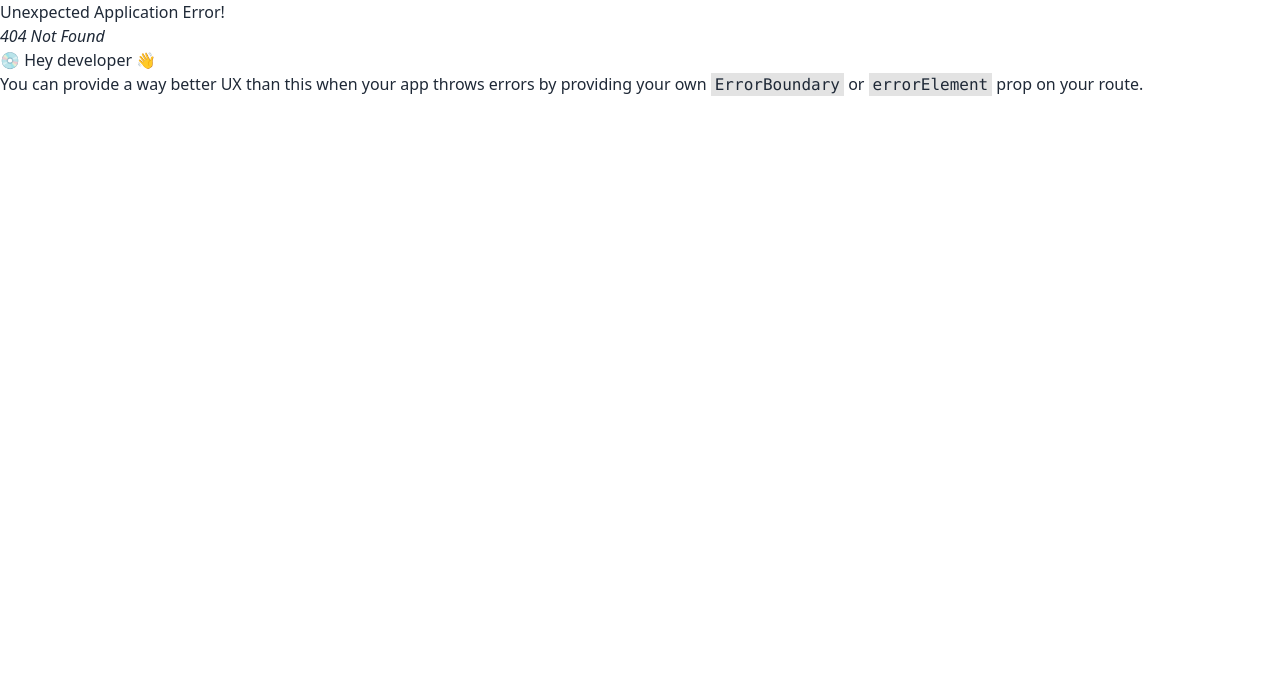
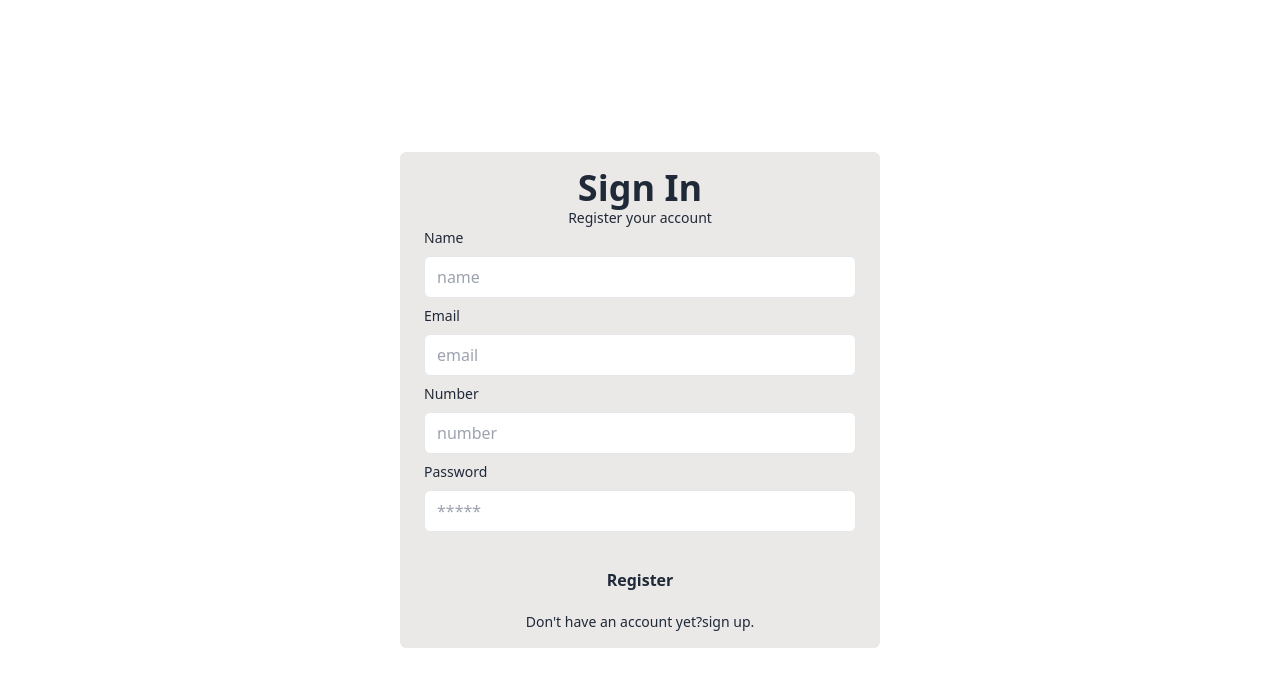
Before and after one commit to sagorcnits/dealMart, a React (Vite) app: page /login in a window 1280 px wide. Before the commit this address had no page. Shown: the top 686 px of the page. Built offline with nearby package versions, Linux system fonts and the light colour scheme.

Commit message:
login and register page adde

```diff
--- a/package.json
+++ b/package.json
@@ -15,6 +15,7 @@
     "match-sorter": "^6.3.4",
     "react": "^18.3.1",
     "react-dom": "^18.3.1",
+    "react-hook-form": "^7.53.0",
     "react-icons": "^5.3.0",
     "react-redux": "^9.1.2",
     "react-router-dom": "^6.26.1",
--- a/src/components/Navbar.jsx
+++ b/src/components/Navbar.jsx
@@ -2,7 +2,7 @@ import React, { useState } from "react";
 import { CiSearch } from "react-icons/ci";
 import { FaBars } from "react-icons/fa";
 import { GiSelfLove } from "react-icons/gi";
-import { NavLink } from "react-router-dom";
+import { Link, NavLink } from "react-router-dom";
 
 const Navbar = () => {
   const [active, setActive] = useState(false);
@@ -13,6 +13,10 @@ const Navbar = () => {
       setActive(false);
     }
   });
+
+
+
+  const user = false;
 
   return (
     <div className={active ? "activeNav" : "duration-700 border-b"}>
@@ -34,12 +38,6 @@ const Navbar = () => {
               <CiSearch></CiSearch>
             </button>
           </div>
-          {/* <label className="input input-bordered flex items-center gap-2">
-            <input type="text" className="grow" placeholder="Search" />
-            <div className="bg-green h-full w-[50px] flex justify-center items-center text-white text-xl">
-              <CiSearch></CiSearch>
-            </div>
-          </label> */}
         </div>
 
         <div className="flex-none justify-end lg:justify-between">
@@ -85,13 +83,13 @@ const Navbar = () => {
               </NavLink>
             </li>
           </ul>
-          <div className="flex">
-            <div className="dropdown dropdown-end flex items-center">
-              <GiSelfLove className="text-xl cursor-pointer"></GiSelfLove>
+          <div className="flex items-center gap-4">
+            <div className="dropdown dropdown-end flex items-center gap-4">
+              <GiSelfLove className="text-xl cursor-pointer hover:text-green duration-500"></GiSelfLove>
               <div
                 tabIndex={0}
                 role="button"
-                className="btn btn-ghost btn-circle "
+                className="hover:text-green duration-500"
               >
                 <div className="indicator ">
                   <svg
@@ -108,23 +106,12 @@ const Navbar = () => {
                       d="M3 3h2l.4 2M7 13h10l4-8H5.4M7 13L5.4 5M7 13l-2.293 2.293c-.63.63-.184 1.707.707 1.707H17m0 0a2 2 0 100 4 2 2 0 000-4zm-8 2a2 2 0 11-4 0 2 2 0 014 0z"
                     />
                   </svg>
-                  <span className="badge badge-sm indicator-item">8</span>
+                  <span className="badge badge-sm indicator-item text-red-500 poppins">8</span>
                 </div>
               </div>
-              {/* <div
-            tabIndex={0}
-            className="card card-compact dropdown-content bg-base-100 z-[1] mt-3 w-52 shadow"
-          >
-            <div className="card-body">
-              <span className="text-lg font-bold">8 Items</span>
-              <span className="text-info">Subtotal: $999</span>
-              <div className="card-actions">
-                <button className="btn btn-primary btn-block">View cart</button>
-              </div>
+
             </div>
-          </div> */}
-            </div>
-            <div className="dropdown dropdown-end">
+           {user ? <div className="dropdown dropdown-end">
               <div
                 tabIndex={0}
                 role="button"
@@ -154,7 +141,7 @@ const Navbar = () => {
                   <a>Logout</a>
                 </li>
               </ul>
-            </div>
+            </div> : <Link to="/login"><span className="cursor-pointer poppins hover:text-green duration-500">Login</span></Link>}
           </div>
         </div>
       </div>
--- /dev/null
+++ b/src/pages/login/Login.jsx
@@ -0,0 +1,95 @@
+import React from "react";
+import { useForm } from "react-hook-form";
+import { Link } from "react-router-dom";
+
+const Login = () => {
+  const {
+    register,
+    handleSubmit,
+    watch,
+    reset,
+    formState: { errors },
+  } = useForm();
+
+  return (
+    <div className="flex justify-center items-center h-screen">
+      <div className="flex flex-col w-[480px]  rounded-md px-6 py-4 bg-[#ebe8e8]">
+        <div className=" text-center">
+          <h1 className=" text-4xl font-bold">Sign In </h1>
+          <p className="text-sm dark:text-gray-600">Register your account</p>
+        </div>
+        <form className="space-y-6">
+          <div className="space-y-2">
+            <div>
+              <label className="block mb-2 text-sm">Name</label>
+              <input
+                {...register("name", { required: true })}
+                type="text"
+                name="name"
+                placeholder="name"
+                className="w-full px-3 py-2 border rounded-md dark:border-gray-300 dark:bg-gray-50 dark:text-gray-800"
+              />
+              {errors.name && <p className="text-red-500">Invalid Your Name</p>}
+            </div>
+            <div>
+              <label className="block mb-2 text-sm">Email</label>
+              <input
+                {...register("email", { required: true })}
+                type="email"
+                name="email"
+                placeholder="email"
+                className="w-full px-3 py-2 border rounded-md dark:border-gray-300 dark:bg-gray-50 dark:text-gray-800"
+              />
+              {errors.email && (
+                <p className="text-red-500">Invalid Your Email</p>
+              )}
+            </div>
+            <div>
+              <label className="block mb-2 text-sm">Number</label>
+              <input
+                {...register("number", { required: true })}
+                type="number"
+                name="number"
+                placeholder="number"
+                className="w-full px-3 py-2 border rounded-md dark:border-gray-300 dark:bg-gray-50 dark:text-gray-800"
+              />
+              {errors.number && (
+                <p className="text-red-500">Invalid Your Number</p>
+              )}
+            </div>
+            <div>
+              <label className="block mb-2 text-sm">Password</label>
+              <input
+                {...register("password", { required: true })}
+                type="password"
+                name="password"
+                placeholder="*****"
+                className="w-full px-3 py-2 border rounded-md dark:border-gray-300 dark:bg-gray-50 dark:text-gray-800"
+              />
+              {errors.password && (
+                <p className="text-red-500">Invalid Your password</p>
+              )}
+            </div>
+          </div>
+          <div className="space-y-2">
+            <div>
+              <button
+                // onClick={handleSubmit(submit)}
+                type="button"
+                className="w-full px-8 py-3 font-semibold rounded-md dark:bg-violet-600 dark:text-gray-50"
+              >
+                Register
+              </button>
+            </div>
+            <p className="px-6 text-sm text-center dark:text-gray-600">
+              Don't have an account yet?
+              <Link to="/register">sign up</Link>.
+            </p>
+          </div>
+        </form>
+      </div>
+    </div>
+  );
+};
+
+export default Login;
--- /dev/null
+++ b/src/pages/notFound/NotFound.jsx
@@ -0,0 +1,9 @@
+const NotFound = () => {
+  return (
+    <div className="flex justify-center items-center h-screen">
+      <h1 className="text-4xl font-bold text-green poppins">NotFound 404</h1>
+    </div>
+  );
+};
+
+export default NotFound;
--- /dev/null
+++ b/src/pages/register/Register.jsx
@@ -0,0 +1,94 @@
+import { useForm } from "react-hook-form";
+import { Link } from "react-router-dom";
+
+const Register = () => {
+  const {
+    register,
+    handleSubmit,
+    watch,
+    reset,
+    formState: { errors },
+  } = useForm();
+  return (
+    <div className="flex justify-center items-center h-screen px-2">
+      <div className="flex flex-col w-[480px]  rounded-md px-6 py-4 bg-[#ebe8e8]">
+        <div className=" text-center">
+          <h1 className=" text-4xl font-bold">Register</h1>
+          <p className="text-sm dark:text-gray-600">Register your account</p>
+        </div>
+        <form className="space-y-6">
+          <div className="space-y-2">
+            <div>
+              <label className="block mb-2 text-sm">Name</label>
+              <input
+                {...register("name", { required: true })}
+                type="text"
+                name="name"
+                placeholder="name"
+                className="w-full px-3 py-2 border rounded-md dark:border-gray-300 dark:bg-gray-50 dark:text-gray-800"
+              />
+              {errors.name && <p className="text-red-500">Invalid Your Name</p>}
+            </div>
+            <div>
+              <label className="block mb-2 text-sm">Email</label>
+              <input
+                {...register("email", { required: true })}
+                type="email"
+                name="email"
+                placeholder="email"
+                className="w-full px-3 py-2 border rounded-md dark:border-gray-300 dark:bg-gray-50 dark:text-gray-800"
+              />
+              {errors.email && (
+                <p className="text-red-500">Invalid Your Email</p>
+              )}
+            </div>
+            <div>
+              <label className="block mb-2 text-sm">Number</label>
+              <input
+                {...register("number", { required: true})}
+                type="number"
+                name="number"
+                placeholder="number"
+                className="w-full px-3 py-2 border rounded-md dark:border-gray-300 dark:bg-gray-50 dark:text-gray-800"
+              />
+              {errors.number && (
+                <p className="text-red-500">Invalid Your Number</p>
+              )}
+            </div>
+            <div>
+              <label className="block mb-2 text-sm">Password</label>
+              <input
+                {...register("password", { required: true})}
+                type="password"
+                name="password"
+                placeholder="*****"
+                className="w-full px-3 py-2 border rounded-md dark:border-gray-300 dark:bg-gray-50 dark:text-gray-800"
+              />
+              {errors.password && (
+                <p className="text-red-500">Invalid Your password</p>
+              )}
+            </div>
+
+          </div>
+          <div className="space-y-2">
+            <div>
+              <button
+                // onClick={handleSubmit(submit)}
+                type="button"
+                className="w-full px-8 py-3 font-semibold rounded-md dark:bg-violet-600 dark:text-gray-50"
+              >
+                Register
+              </button>
+            </div>
+            <p className="px-6 text-sm text-center dark:text-gray-600">
+              Don't have an account yet?
+              <Link to="/">Login</Link>.
+            </p>
+          </div>
+        </form>
+      </div>
+    </div>
+  );
+};
+
+export default Register;
--- a/src/routes/Routes.jsx
+++ b/src/routes/Routes.jsx
@@ -3,12 +3,16 @@ import Root from "../layout/Root";
 import About from "../pages/about/About";
 import Contact from "../pages/contact/Contact";
 import Home from "../pages/home/Home";
+import Login from "../pages/login/Login";
+import NotFound from "../pages/notFound/NotFound";
 import Product from "../pages/products/Product";
+import Register from "../pages/register/Register";
 
 const router = createBrowserRouter([
   {
     path: "/",
     element: <Root></Root>,
+    errorElement:<NotFound></NotFound>,
     children: [
       {
         path: "/",
@@ -26,7 +30,17 @@ const router = createBrowserRouter([
         path: "/contact",
         element: <Contact></Contact>,
       },
+
     ],
+  },
+
+  {
+    path: "/register",
+    element: <Register></Register>,
+  },
+  {
+    path: "/login",
+    element: <Login></Login>,
   },
 ]);
 
```
Also changed, not shown: 1 other file (tests, documents, lock files or other folders).
